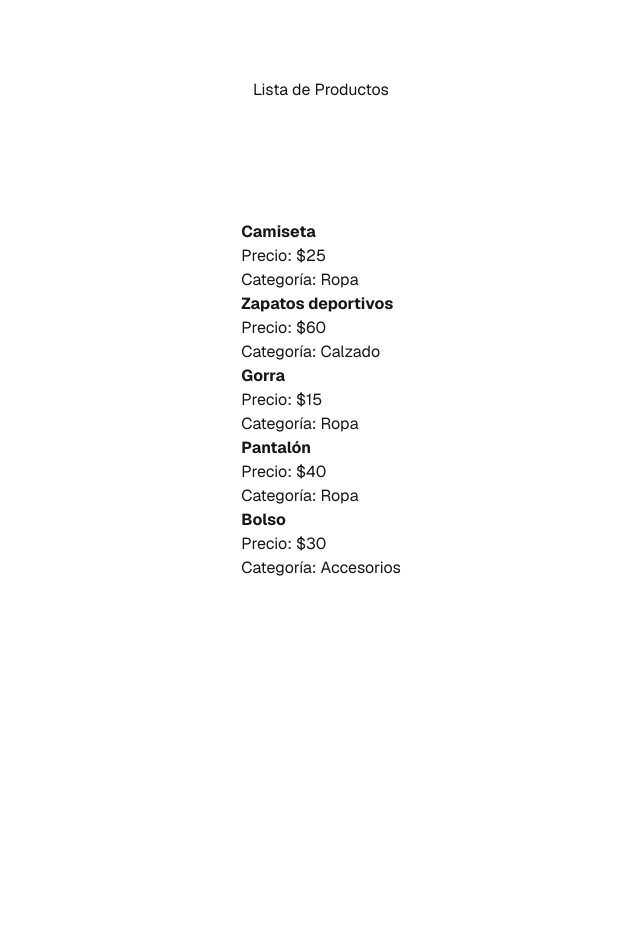
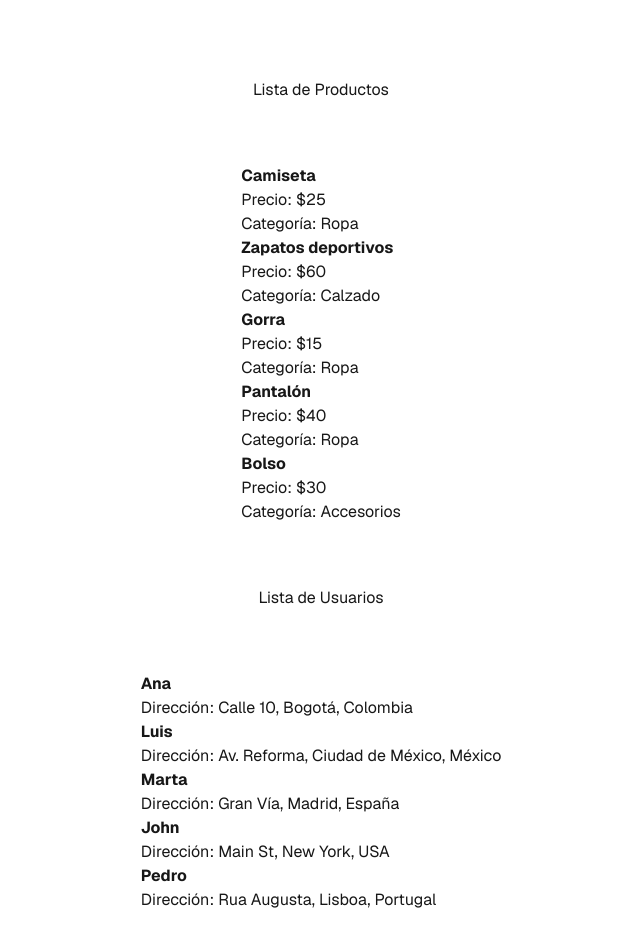
Before and after one commit to Crizz20/taller_listas, a Next.js app: page / in a window 1280 px wide. Shown: the top 946 px of the page, without its empty margins (319-959 px from the left). Before the commit the page ends 800 px from the top, so only its background shows below. Built offline with nearby package versions, Linux system fonts and the light colour scheme.

Commit message:
Tercer commit - Lista de usuarios

```diff
--- a/src/app/page.js
+++ b/src/app/page.js
@@ -6,6 +6,14 @@
   { id: 3, nombre: "Gorra", precio: 15, categoria: { id: 1, nombre: "Ropa" } },
   { id: 4, nombre: "Pantalón", precio: 40, categoria: { id: 1, nombre: "Ropa" } },
   { id: 5, nombre: "Bolso", precio: 30, categoria: { id: 3, nombre: "Accesorios" } },
+];
+
+const usuarios = [
+  { id: 1, nombre: "Ana", direccion: { calle: "Calle 10", ciudad: "Bogotá", pais: "Colombia" } },
+  { id: 2, nombre: "Luis", direccion: { calle: "Av. Reforma", ciudad: "Ciudad de México", pais: "México" } },
+  { id: 3, nombre: "Marta", direccion: { calle: "Gran Vía", ciudad: "Madrid", pais: "España" } },
+  { id: 4, nombre: "John", direccion: { calle: "Main St", ciudad: "New York", pais: "USA" } },
+  { id: 5, nombre: "Pedro", direccion: { calle: "Rua Augusta", ciudad: "Lisboa", pais: "Portugal" } },
 ];
 
 
@@ -23,6 +31,18 @@
           </li>
         ))}
       </ul>
+      <h1>Lista de Usuarios</h1>
+      <ul>
+        {usuarios.map((usuario) => (
+          <li key={usuario.id}>
+            <strong>{usuario.nombre}</strong>
+            <p>
+              Dirección: {usuario.direccion.calle}, {usuario.direccion.ciudad},{" "}
+              {usuario.direccion.pais}
+            </p>
+          </li>
+        ))}
+      </ul>
     </div>
   );
 }
```
